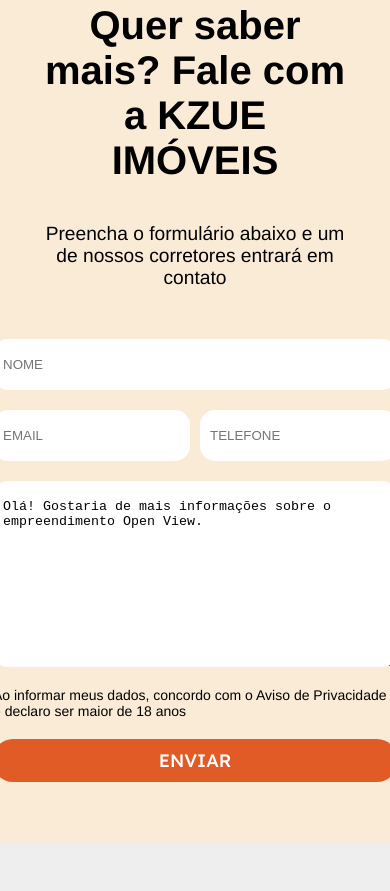
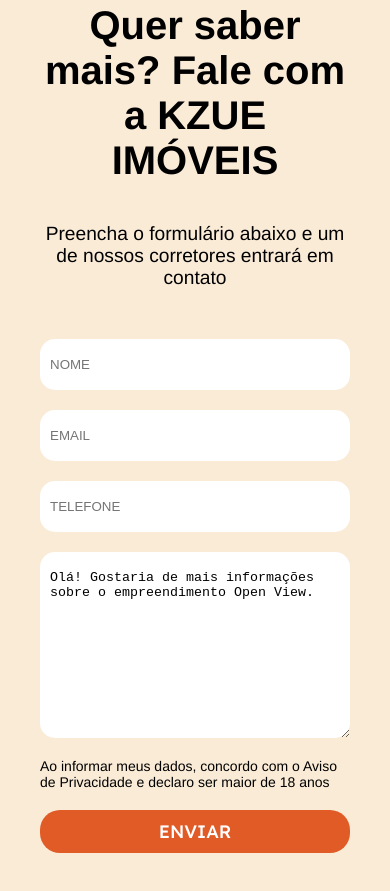
Before and after one commit to ana-nogueira/kzueImoveis, a plain HTML site: page index.html in a window 390 px wide. Shown: the part 5307-6198 px from the top of the page. Before the commit the page ends 6149 px from the top, so only its background shows below. Drawn offline with nearby package versions, Linux system fonts and the light colour scheme.

Commit message:
Finalização do projeto

```diff
--- a/css/form.css
+++ b/css/form.css
@@ -48,3 +48,12 @@ form textarea {
     border-radius: 15px;
     border: none;
 }
+
+
+@media (max-width: 400px) {
+    .form-mail {
+    display: grid;
+    gap: 20px;
+}
+
+}
--- a/css/plantas.css
+++ b/css/plantas.css
@@ -53,6 +53,7 @@
 .plantas-tab span {
   font-size: 1.2rem;
   font-weight: bold;
+  color: #000 !important;
 }
 
 .plantas-img {
```
